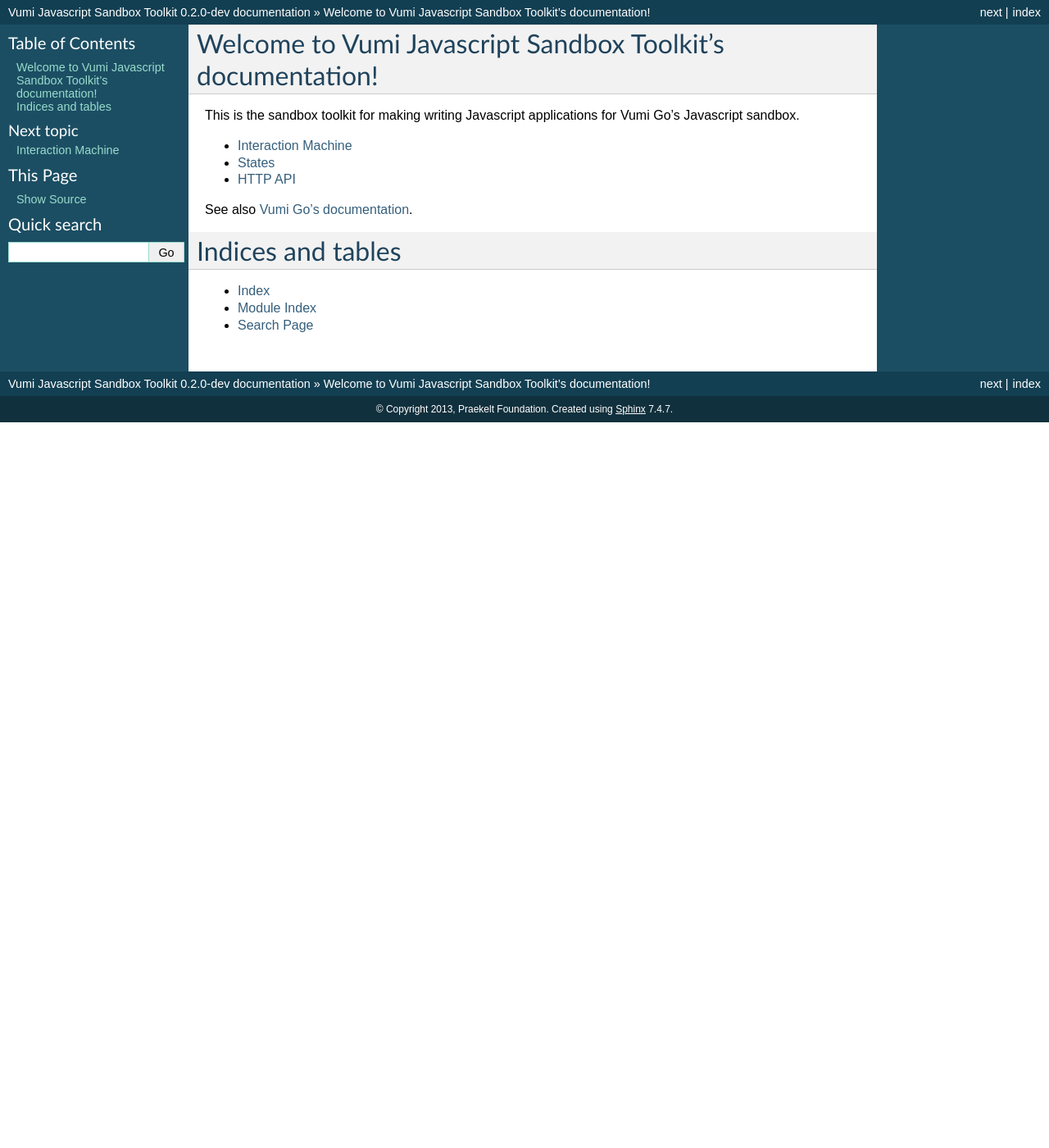
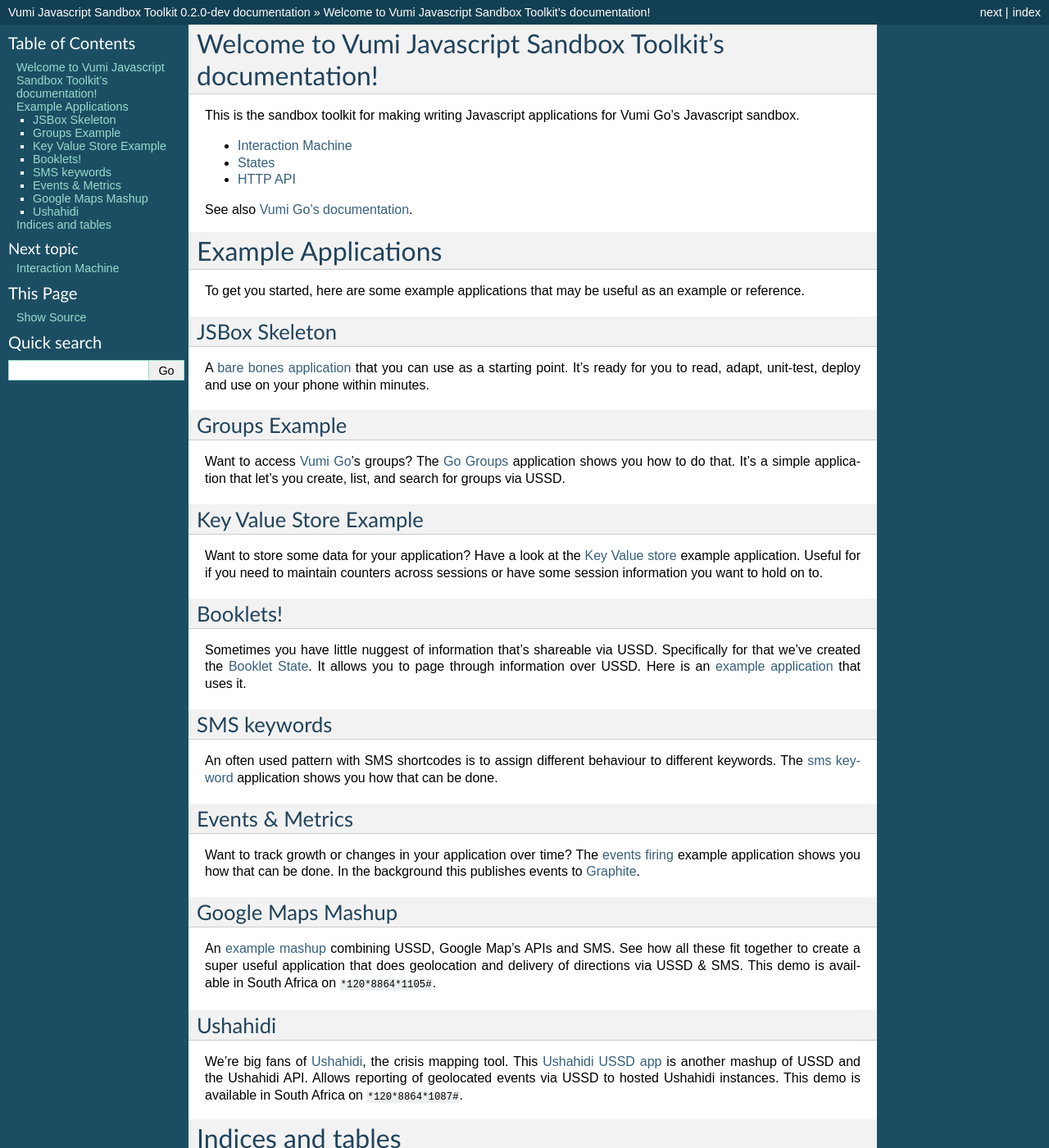
Before and after one commit to praekeltfoundation/vumi-jssandbox-toolkit, a Sphinx documentation site: the page built from docs/index.rst, in a window 1280 px wide and 1400 px high. Shown: the whole window at 82% size. Built offline with Sphinx 7.4.7, drawn with Linux system fonts in a browser that asks for light colours.

Commit message:
links to example apps & repos

```diff
--- a/docs/index.rst
+++ b/docs/index.rst
@@ -18,6 +18,80 @@
 
 See also `Vumi Go's documentation <http://vumi-go.readthedocs.org/>`_.
 
+Example Applications
+====================
+
+To get you started, here are some example applications that may be
+useful as an example or reference.
+
+
+JSBox Skeleton
+~~~~~~~~~~~~~~
+
+A `bare bones application <https://github.com/smn/go-jsbox-skeleton>`_
+that you can use as a starting point. It's ready for you to read, adapt,
+unit-test, deploy and use on your phone within minutes.
+
+Groups Example
+~~~~~~~~~~~~~~
+
+Want to access `Vumi Go <https://go.vumi.org/>`_'s groups?
+The `Go Groups <https://github.com/smn/go-groups>`_
+application shows you how to do that. It's a simple application that
+let's you create, list, and search for groups via USSD.
+
+Key Value Store Example
+~~~~~~~~~~~~~~~~~~~~~~~
+
+Want to store some data for your application? Have a look at the
+`Key Value store <https://github.com/smn/go-kv-store>`_ example application.
+Useful for if you need to maintain counters across sessions or have
+some session information you want to hold on to.
+
+Booklets!
+~~~~~~~~~
+
+Sometimes you have little nuggest of information that's shareable via
+USSD. Specifically for that we've created the
+`Booklet State <states.html#BookletState>`_. It allows you to page
+through information over USSD. Here is an
+`example application <https://github.com/smn/go-booklet-state/>`_ that
+uses it.
+
+SMS keywords
+~~~~~~~~~~~~
+
+An often used pattern with SMS shortcodes is to assign different
+behaviour to different keywords.
+The `sms keyword <https://github.com/smn/go-js-sms-keyword-handling>`_
+application shows you how that can be done.
+
+Events & Metrics
+~~~~~~~~~~~~~~~~
+
+Want to track growth or changes in your application over time?
+The `events firing <https://github.com/smn/go-events-firing>`_ example
+application shows you how that can be done. In the background this
+publishes events to `Graphite <http://graphite.wikidot.com/>`_.
+
+Google Maps Mashup
+~~~~~~~~~~~~~~~~~~
+
+An `example mashup <https://github.com/smn/go-google-maps>`_
+combining USSD, Google Map's APIs and SMS. See how all these fit together
+to create a super useful application that does geolocation and
+delivery of directions via USSD & SMS.
+This demo is available in South Africa on ``*120*8864*1105#``.
+
+Ushahidi
+~~~~~~~~
+
+We're big fans of Ushahidi_, the crisis mapping tool. This
+`Ushahidi USSD app <https://github.com/smn/go-ushahidi>`_
+is another mashup of USSD and the Ushahidi API. Allows
+reporting of geolocated events via USSD to hosted Ushahidi instances.
+This demo is available in South Africa on ``*120*8864*1087#``.
+
 
 Indices and tables
 ==================
```
